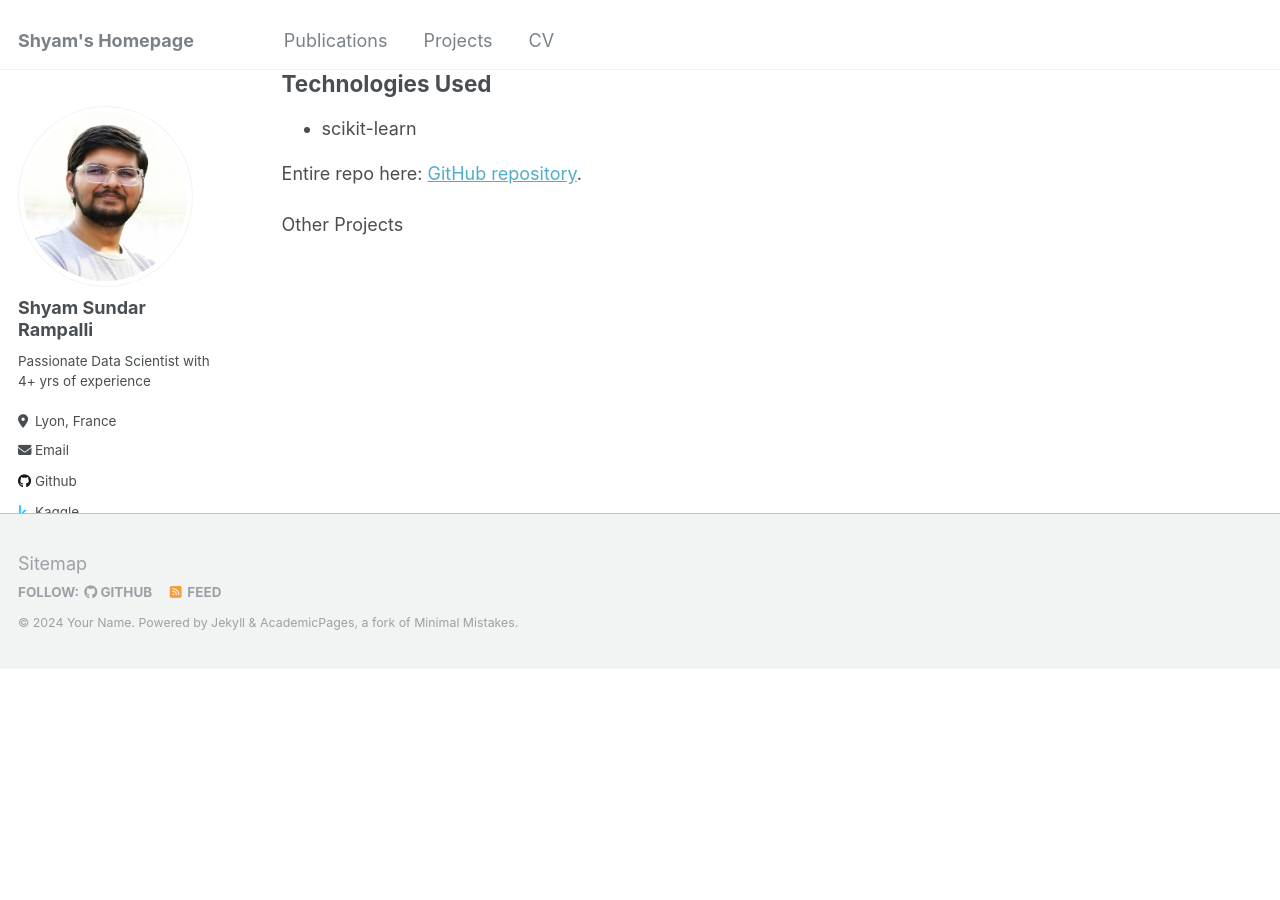
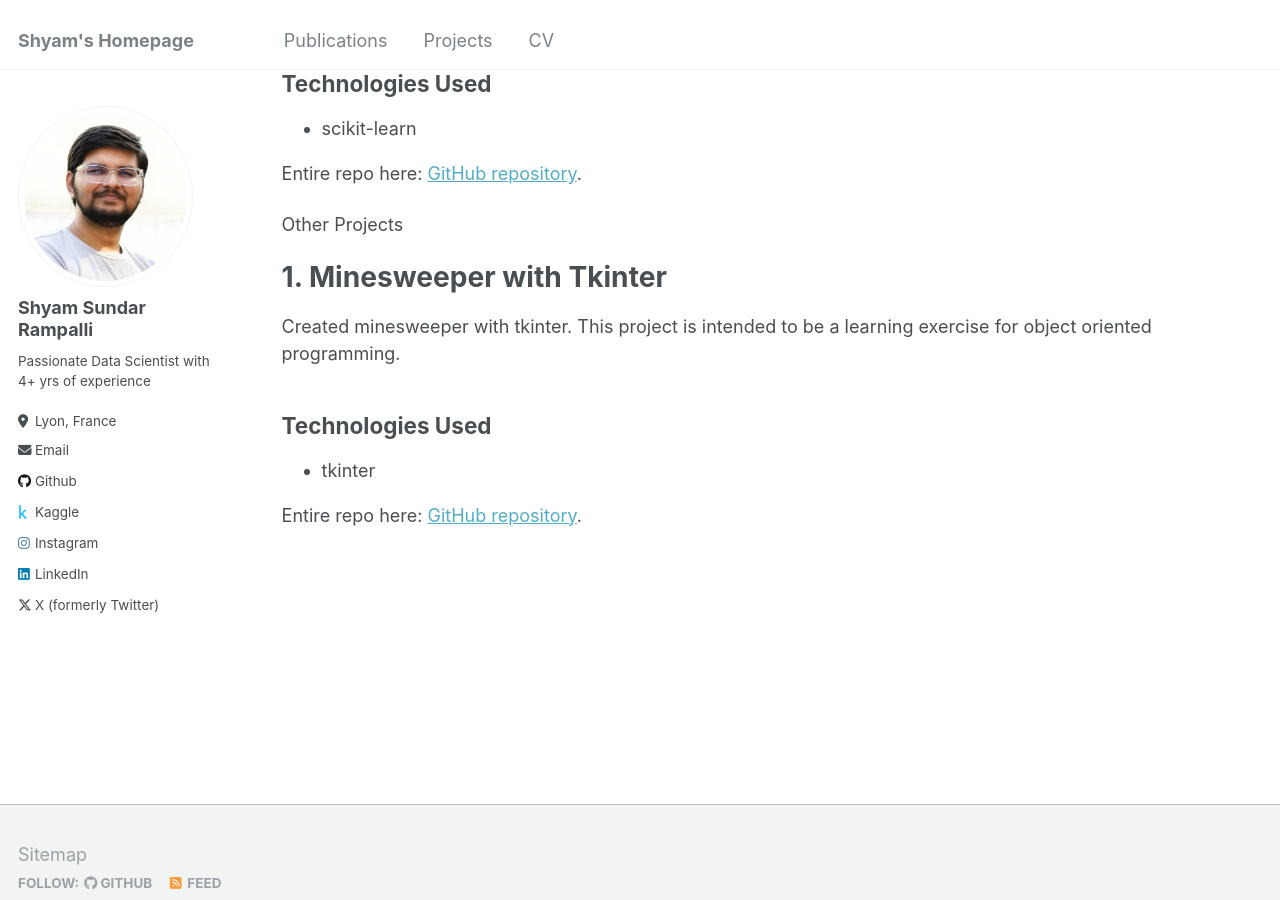
Before and after one commit to rampallishyam/rampallishyam.github.io, a Jekyll site: the page built from _pages/projects.md, in a window 1280 px wide and 900 px high, scrolled down 1549 px. Built offline with Jekyll 4.4.1, drawn with Linux system fonts in a browser that asks for light colours; before the commit the page ends 2217 px from its top, so only the background shows below that.

Commit message:
added other programming project

```diff
--- a/_pages/projects.md
+++ b/_pages/projects.md
@@ -58,5 +58,14 @@ Entire repo here: [GitHub repository](https://github.com/rampallishyam/KNN-on-ca
 Entire repo here: [GitHub repository](https://github.com/rampallishyam/KNearestNeighbour-Classification-on-diabetes-data).
 
 
+Other Projects
 
-Other Projects
+# 1. Minesweeper with Tkinter
+
+ Created minesweeper with tkinter. This project is intended to be a learning exercise for object oriented programming.
+
+## Technologies Used
+
+- tkinter
+
+Entire repo here: [GitHub repository](https://github.com/rampallishyam/Minesweeper-with-Tkinter).
```
